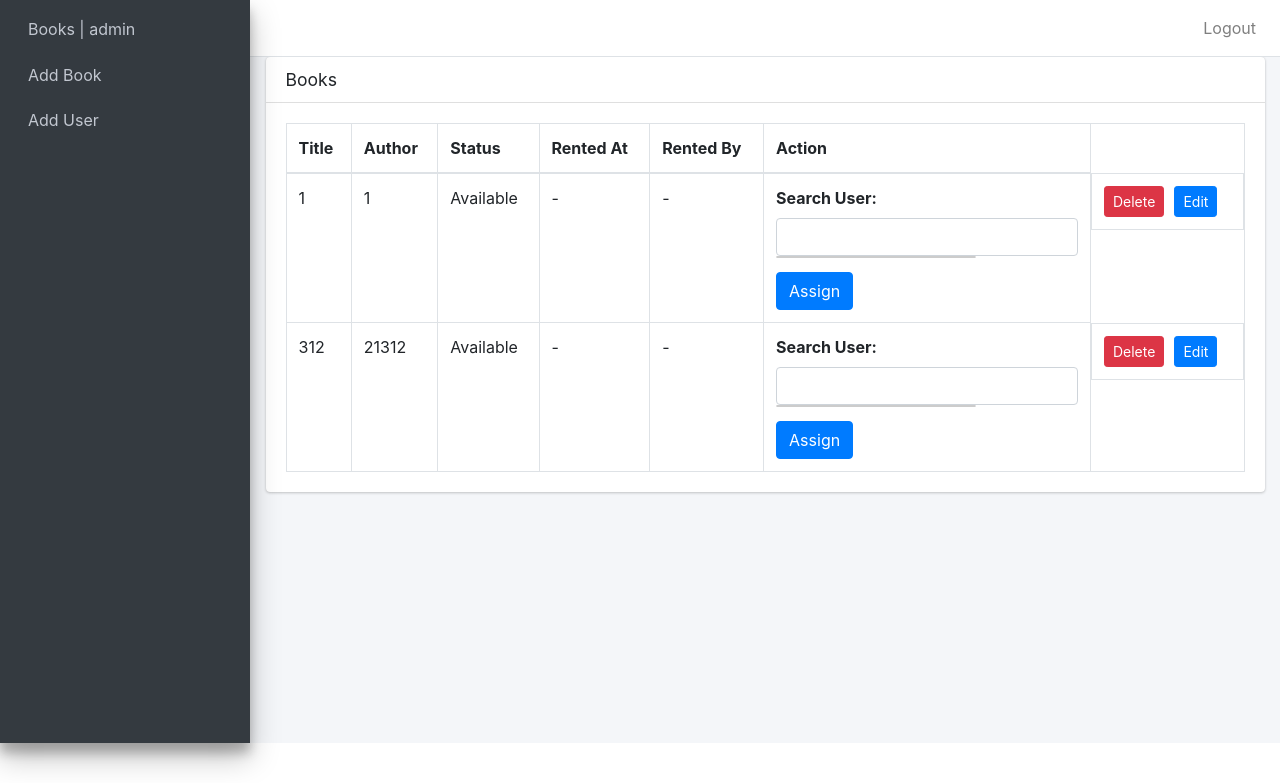
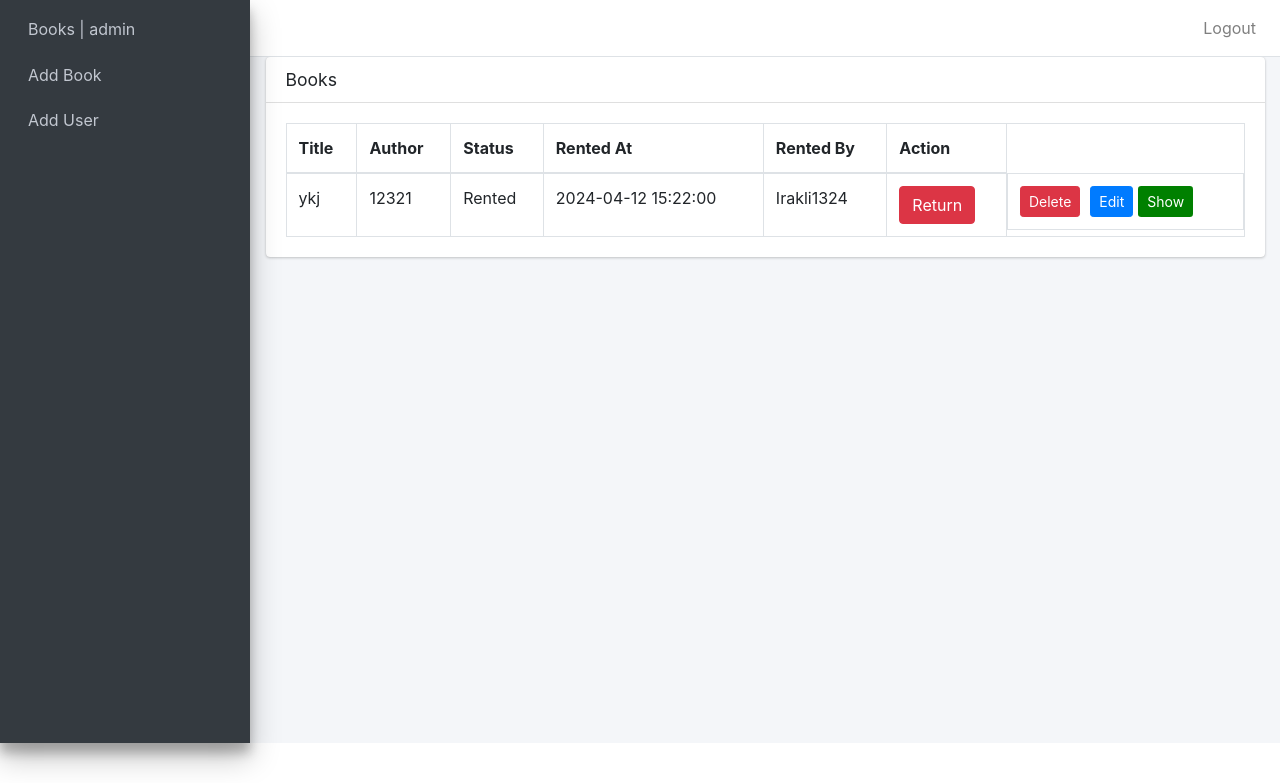
Before and after one commit to Irakli132/Library_managment_system, a Flask app: page / in a window 1280 px wide. Shown: the top 783 px of the page. Run offline with Flask 3, Linux system fonts and the light colour scheme; a user stored in the database is signed in; some libraries are stand-ins or nearby versions.

Commit message:
add Show Page and Librarian

```diff
--- a/app.py
+++ b/app.py
@@ -2,7 +2,8 @@ from flask import Flask, jsonify, render_template, redirect, url_for, request, s
 from flask_sqlalchemy import SQLAlchemy
 from datetime import datetime
 from flask_wtf.csrf import generate_csrf, CSRFProtect
-
+from flask_bcrypt import Bcrypt
+from functools import wraps
 
 app = Flask(__name__)
 
@@ -13,21 +14,99 @@ app.config['SECRET_KEY'] = 'your_secret_key'
 db = SQLAlchemy(app)
 app.secret_key = b'_53oi3uriq9pifpff;apl'
 csrf = CSRFProtect(app)
+bcrypt = Bcrypt(app)
 
-class User(db.Model):
+
+
+class Users(db.Model):
     id = db.Column(db.Integer, primary_key=True)
     username = db.Column(db.String(50), unique=True, nullable=False)
-    password = db.Column(db.String(100), nullable=False)
+    password_hash = db.Column(db.String(100), nullable=False)
     role = db.Column(db.String(20), nullable=False)
 
+    def serialize(self):
+        return {"id": self.id, "username": self.username, "role": self.role}
 
-class Book(db.Model):
+    def set_password(self, password):
+        self.password_hash = bcrypt.generate_password_hash(password).decode("utf-8")
+
+    def check_password(self, password):
+        return bcrypt.check_password_hash(self.password_hash, password)
+
+class Books(db.Model):
     id = db.Column(db.Integer, primary_key=True)
     title = db.Column(db.String(100), nullable=False)
     author = db.Column(db.String(100), nullable=False)
+    image = db.Column(db.String(100), nullable=True)
     rented = db.Column(db.Boolean, default=False)
     rented_at = db.Column(db.DateTime)
     rented_by = db.Column(db.String(50))
+
+    def serialize(self):
+        return {"id": self.id, "username": self.title, "role": self.author}
+
+
+def not_user_auth(f):
+    @wraps(f)
+    def decorated_function(*args, **kwargs):
+        username = session.get("username")
+
+        user = Users.query.filter_by(username=username).first()
+        if not user or (user.role != "admin" and user.role != "librarian"):
+            return {"error": "unautorized access"}, 401
+        return f(*args, **kwargs)
+
+    return decorated_function
+
+
+def is_admin(f):
+    @wraps(f)
+    def decorated_function(*args, **kwargs):
+        username = session.get("username")
+
+        user = Users.query.filter_by(username=username).first()
+
+        if not user or user.role != "admin":
+            return {"error": "only admins can register users"}, 401
+
+        return f(*args, **kwargs)
+
+    return decorated_function
+
+def is_librarian(f):
+    @wraps(f)
+    def decorated_function(*args, **kwargs):
+        username = session.get("username")
+
+        user = Users.query.filter_by(username=username).first()
+
+        if not user or user.role != "librarian":
+            return {"error": "only admins can register users"}, 401
+
+        return f(*args, **kwargs)
+
+    return decorated_function
+
+@app.route('/login', methods=['GET', 'POST'])
+def login():
+    if 'user_id' in session:
+        return redirect(url_for('index'))  # Редирект если пользователь уже вошел в систему
+
+    if request.method == 'POST':
+        username = request.form['username']
+        password = request.form['password']
+        user = Users.query.filter_by(username=username).first()
+        if user and user.check_password(password):
+            session['user_id'] = user.id
+            session['username'] = user.username
+            session['role'] = user.role
+            flash('Login successful.', 'success')
+            print("Username in session:", session['username'])
+            return redirect(url_for('index'))
+        else:
+            flash('Invalid username or password. Please try again.', 'danger')
+            return redirect(url_for('login'))
+    return render_template('login.html')
 
 @app.route('/')
 def index():
@@ -35,9 +114,8 @@ def index():
 
         user_id = session['user_id']
 
-        users = User.query.all()
-        books = Book.query.all()
-
+        users = Users.query.all()
+        books = Books.query.all()
 
         return render_template('index.html', users=users, books=books, user_id=user_id)
     else:
@@ -48,21 +126,23 @@ def search_users():
     query = request.args.get('q', '').strip().lower()
 
     if query:
-        users = User.query.filter(User.username.ilike(f'{query}%')).all()
+        users = Users.query.filter(Users.username.ilike(f'{query}%')).all()
         user_data = [{'id': user.id, 'username': user.username} for user in users]
         return jsonify(user_data)
     else:
         return jsonify([])
 
 @app.route('/create_user', methods=['GET', 'POST'])
+@not_user_auth
 def create_user():
-    if 'user_id' in session and session.get('role') == 'admin':
-        users = User.query.all()
+    if 'user_id' in session:
+        users = Users.query.all()
         if request.method == 'POST':
             username = request.form['username']
             password = request.form['password']
             role = request.form['role']
-            new_user = User(username=username, password=password, role=role)
+            new_user = Users(username=username, role=role)
+            new_user.set_password(password)
             db.session.add(new_user)
             db.session.commit()
             flash('User added successfully.', 'success')
@@ -72,9 +152,10 @@ def create_user():
         return redirect(url_for('login'))
 
 @app.route('/edit_user/<int:user_id>', methods=['GET', 'POST'])
+@not_user_auth
 def edit_user(user_id):
-    if 'user_id' in session and session.get('role') == 'admin':
-        user = User.query.get_or_404(user_id)
+    if 'user_id' in session:
+        user = Users.query.get_or_404(user_id)
         if request.method == 'POST':
             new_username = request.form['username']
             new_password = request.form['password']
@@ -88,16 +169,17 @@ def edit_user(user_id):
         return redirect(url_for('login'))
 
 @app.route('/delete_user/<int:user_id>', methods=['POST'])
+@not_user_auth
 def delete_user(user_id):
-    if 'user_id' in session and session.get('role') == 'admin':
-        user = User.query.get_or_404(user_id)
+    if 'user_id' in session:
+        user = Users.query.get_or_404(user_id)
         db.session.delete(user)
         db.session.commit()
         flash('User deleted successfully.', 'success')
         session.clear()
-        if not User.query.filter(User.username != 'admin').first():
+        if not Users.query.filter(Users.username != 'admin').first():
 
-            admin_user = User(username='admin', password='admin', role='admin')
+            admin_user = Users(username='admin', password='admin', role='admin')
             db.session.add(admin_user)
             db.session.commit()
             flash('Admin user created.', 'success')
@@ -105,39 +187,15 @@ def delete_user(user_id):
     else:
         return redirect(url_for('login'))
 
-@app.route('/login', methods=['GET', 'POST'])
-def login():
-    if request.method == 'POST':
-        username = request.form['username']
-        password = request.form['password']
-        user = User.query.filter_by(username=username, password=password).first()
-        if user:
-            session['user_id'] = user.id
-            session['username'] = user.username
-            session['role'] = user.role
-            flash('Login successful.', 'success')
-            print("Username in session:", session['username'])
-            return redirect(url_for('index'))
-        else:
-            flash('Invalid username or password. Please try again.', 'danger')
-            return redirect(url_for('login'))
-    return render_template('login.html')
-
-
-@app.route('/logout')
-def logout():
-    session.clear()
-    session.pop('user_id', None)
-    return redirect(url_for('login'))
-
 
 @app.route('/add_book', methods=['GET', 'POST'])
+@is_librarian
 def add_book():
     if 'user_id' in session:
         if request.method == 'POST':
             title = request.form['title']
             author = request.form['author']
-            new_book = Book(title=title, author=author)
+            new_book = Books(title=title, author=author)
             db.session.add(new_book)
             db.session.commit()
             flash('Book added successfully.', 'success')
@@ -147,9 +205,10 @@ def add_book():
         return redirect(url_for('login'))
 
 @app.route('/edit_book/<int:book_id>', methods=['GET', 'POST'])
+@is_librarian
 def edit_book(book_id):
-    if 'user_id' in session and session.get('role') == 'admin':
-        book = Book.query.get_or_404(book_id)
+    if 'user_id' in session:
+        book = Books.query.get_or_404(book_id)
         if request.method == 'POST':
             if 'title' in request.form and 'author' in request.form:
                 new_title = request.form['title']
@@ -167,9 +226,10 @@ def edit_book(book_id):
 
 
 @app.route('/delete_book/<int:book_id>', methods=['POST'])
+@is_librarian
 def delete_book(book_id):
     if 'user_id' in session:
-        book = Book.query.get_or_404(book_id)
+        book = Books.query.get_or_404(book_id)
         db.session.delete(book)
         db.session.commit()
         flash('Book deleted successfully.', 'success')
@@ -177,14 +237,14 @@ def delete_book(book_id):
     else:
         return redirect(url_for('login'))
 
-
 @app.route('/assign_book/<int:book_id>', methods=['POST'])
+@is_librarian
 def assign_book(book_id):
-    if 'user_id' in session and session.get('role') == 'admin':
+    if 'user_id' in session and session.get('role') == 'librarian':
         user_id = request.form.get('selected_user_id')
-        book = Book.query.get_or_404(book_id)
+        book = Books.query.get_or_404(book_id)
         if not book.rented:
-            user = User.query.get_or_404(user_id)
+            user = Users.query.get_or_404(user_id)
             book.rented = True
             book.rented_by = user.username
             book.rented_at = datetime.now()
@@ -197,9 +257,10 @@ def assign_book(book_id):
     return redirect(url_for('index'))
 
 @app.route('/return_book/<int:book_id>', methods=['POST'])
+@is_librarian
 def return_book(book_id):
-    if 'user_id' in session and session.get('role') == 'admin':
-        book = Book.query.get_or_404(book_id)
+    if 'user_id' in session and session.get('role') == 'librarian':
+        book = Books.query.get_or_404(book_id)
         if book.rented:
             book.rented = False
             book.rented_by = None
@@ -212,14 +273,37 @@ def return_book(book_id):
         flash('You are not authorized to perform this action.', 'danger')
     return redirect(url_for('index'))
 
+@app.route('/show_info/<int:book_id>', methods=['GET'])
+def show_info(book_id):
+    book = Books.query.get(book_id)
+    if not book:
+        return {"error" : "book not found"}, 404
+
+    rented_by = None
+    rented_at = None
+    if book.rented:
+        user_id = book.rented_by
+        rented_by = user_id
+        rented_at = book.rented_at.strftime('%Y-%m-%d %H:%M:%S')
+
+    return render_template('show_book.html', book=book, rented_by=rented_by, rented_at=rented_at)
+
+
+@app.route('/logout')
+def logout():
+    session.clear()
+    session.pop('user_id', None)
+    return redirect(url_for('login'))
+
 with app.app_context():
     db.create_all()
 
-    if not User.query.filter_by(role='admin').first():
+    if not Users.query.filter_by(role='admin').first():
         admin_username = 'admin'
         admin_password = 'admin'
         admin_role = 'admin'
-        admin_user = User(username=admin_username, password=admin_password, role=admin_role)
+        admin_user = Users(username=admin_username, role=admin_role)
+        admin_user.set_password(admin_password)
         db.session.add(admin_user)
         db.session.commit()
         print("Admin user created.")
--- a/templates/edit_book.html
+++ b/templates/edit_book.html
@@ -37,14 +37,15 @@
                               <p>Books | {{ session['username'] }}</p>
                             </a>
                           </li>
-                        {% if 'user_id' in session %}
-                            {% if session['role'] == 'admin' %}
+                          {% if 'user_id' in session %} {% if session['role'] == 'librarian' %}
                           <li class="nav-item">
                             <a href="{{ url_for('add_book') }}" class="nav-link">
                               <i class="nav-icon fas fa-plus"></i>
                               <p>Add Book</p>
                             </a>
                           </li>
+                          {% endif %}
+                          {% if session['role'] == 'admin' or session['role'] == 'librarian' %}
                           <li class="nav-item">
                             <a href="{{ url_for('create_user') }}" class="nav-link">
                               <i class="nav-icon fas fa-user-plus"></i>
--- a/templates/edit_user.html
+++ b/templates/edit_user.html
@@ -42,14 +42,15 @@
                               <p>Books | {{ session['username'] }}</p>
                             </a>
                           </li>
-                        {% if 'user_id' in session %}
-                        {% if session['role'] == 'admin' %}
+                          {% if 'user_id' in session %} {% if session['role'] == 'librarian' %}
                           <li class="nav-item">
                             <a href="{{ url_for('add_book') }}" class="nav-link">
                               <i class="nav-icon fas fa-plus"></i>
                               <p>Add Book</p>
                             </a>
                           </li>
+                          {% endif %}
+                          {% if session['role'] == 'admin' or session['role'] == 'librarian' %}
                           <li class="nav-item">
                             <a href="{{ url_for('create_user') }}" class="nav-link">
                               <i class="nav-icon fas fa-user-plus"></i>
--- a/templates/index.html
+++ b/templates/index.html
@@ -37,6 +37,10 @@
     flex-wrap: wrap;
   }
 
+  .show_info {
+    color: white;
+    background-color: green;
+}
 
   .delete-button {
     flex: 1 0 auto;
@@ -90,13 +94,15 @@
                 <p>Books | {{ session['username'] }}</p>
               </a>
             </li>
-            {% if 'user_id' in session %} {% if session['role'] == 'admin' %}
+            {% if 'user_id' in session %} {% if session['role'] == 'librarian' %}
             <li class="nav-item">
               <a href="{{ url_for('add_book') }}" class="nav-link">
                 <i class="nav-icon fas fa-plus"></i>
                 <p>Add Book</p>
               </a>
             </li>
+            {% endif %}
+            {% if session['role'] == 'admin' or session['role'] == 'librarian' %}
             <li class="nav-item">
               <a href="{{ url_for('create_user') }}" class="nav-link">
                 <i class="nav-icon fas fa-user-plus"></i>
@@ -128,7 +134,6 @@
                     <div class="col-md-12">
                       <div
                         class="alert alert-dismissible {% if 'success' in messages %}alert-success{% elif 'warning' in messages %}alert-warning{% elif 'danger' in messages %}alert-danger{% endif %}">
-                        <button type="button" class="close" data-dismiss="alert">×</button>
                         <ul>
                           {% for message in messages %}
                           <li>{{ message }}</li>
@@ -160,14 +165,14 @@
                         <td>{{ book.rented_by if book.rented_by else '-' }}</td>
                         <td>
                           {% if book.rented %}
-                          {% if session['role'] == 'admin' %}
+                          {% if session['role'] == 'librarian' %}
                           <form method="POST" action="{{ url_for('return_book', book_id=book.id) }}">
                             <button type="submit" class="btn btn-danger">Return</button>
                             <input type="hidden" name="csrf_token" value="{{ csrf_token() }}" />
                           </form>
                           {% endif %}
                           {% else %}
-                          {% if session['role'] == 'admin' %}
+                          {% if session['role'] == 'librarian' %}
                           <form method="POST" action="{{ url_for('assign_book', book_id=book.id) }}">
                             <div class="form-group">
                               <label for="search_user_{{ book.id }}">Search User:</label>
@@ -185,7 +190,7 @@
                           {% endif %}
                         </td>
                         <td class="action-cell">
-                          {% if session['role'] == 'admin' %}
+                          {% if session['role'] == 'librarian' %}
                           <form action="{{ url_for('delete_book', book_id=book.id) }}" method="post">
                             <input type="hidden" name="csrf_token" value="{{ csrf_token() }}" />
                             <button type="submit" class="btn btn-sm btn-danger" style="margin-right: 5px;">Delete</button>
@@ -193,6 +198,10 @@
                           <form method="POST" action="{{ url_for('edit_book', book_id=book.id) }}">
                             <input type="hidden" name="csrf_token" value="{{ csrf_token() }}" />
                             <button type="submit" class="btn btn-sm btn-primary">Edit</button>
+                          </form>
+                          <form method="GET" action="{{ url_for('show_info', book_id=book.id) }}">
+                            <input type="hidden" name="csrf_token" value="{{ csrf_token() }}" />
+                            <button type="submit" class="btn btn-sm show_info">Show</button>
                           </form>
                           {% endif %}
                         </td>
```
Also changed, not shown: templates/create_user.html (+15 -11 lines), templates/show_book.html (added, +104 -0 lines), instance/library.db. Lines whose indentation alone changed are shown as unchanged.
